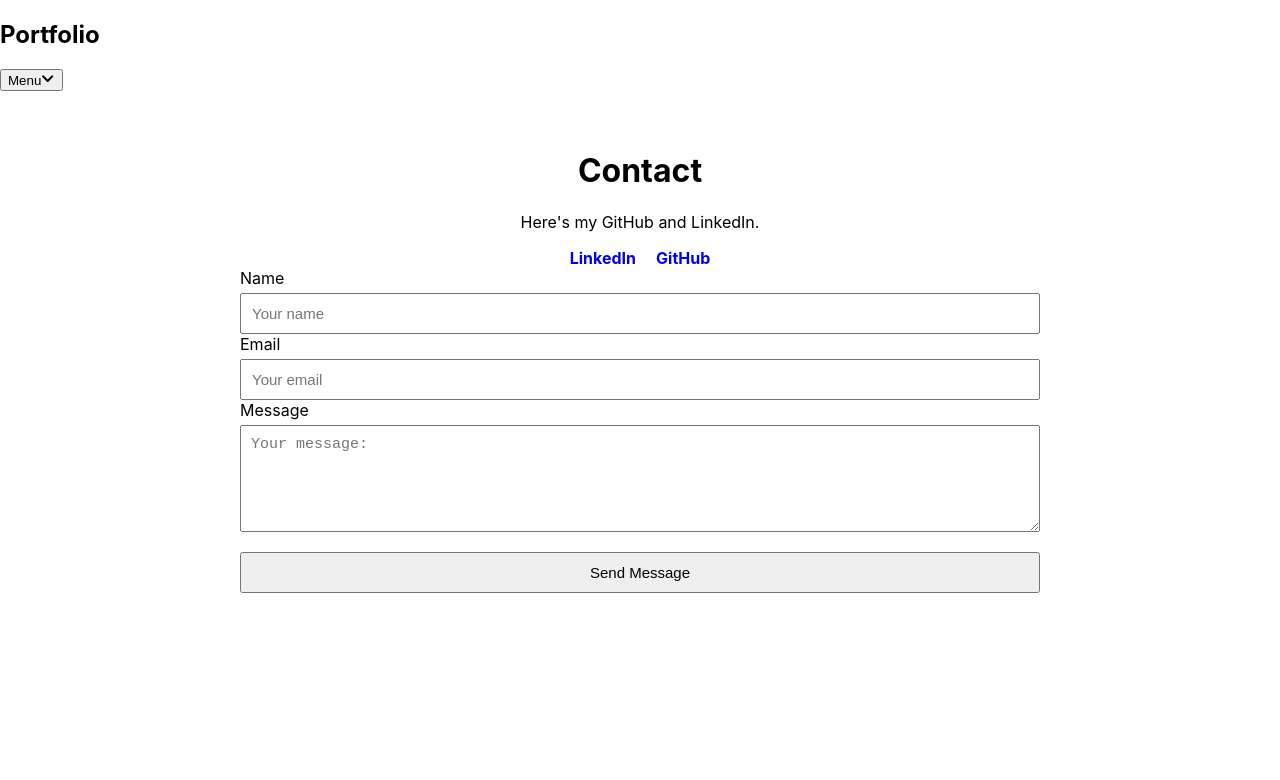
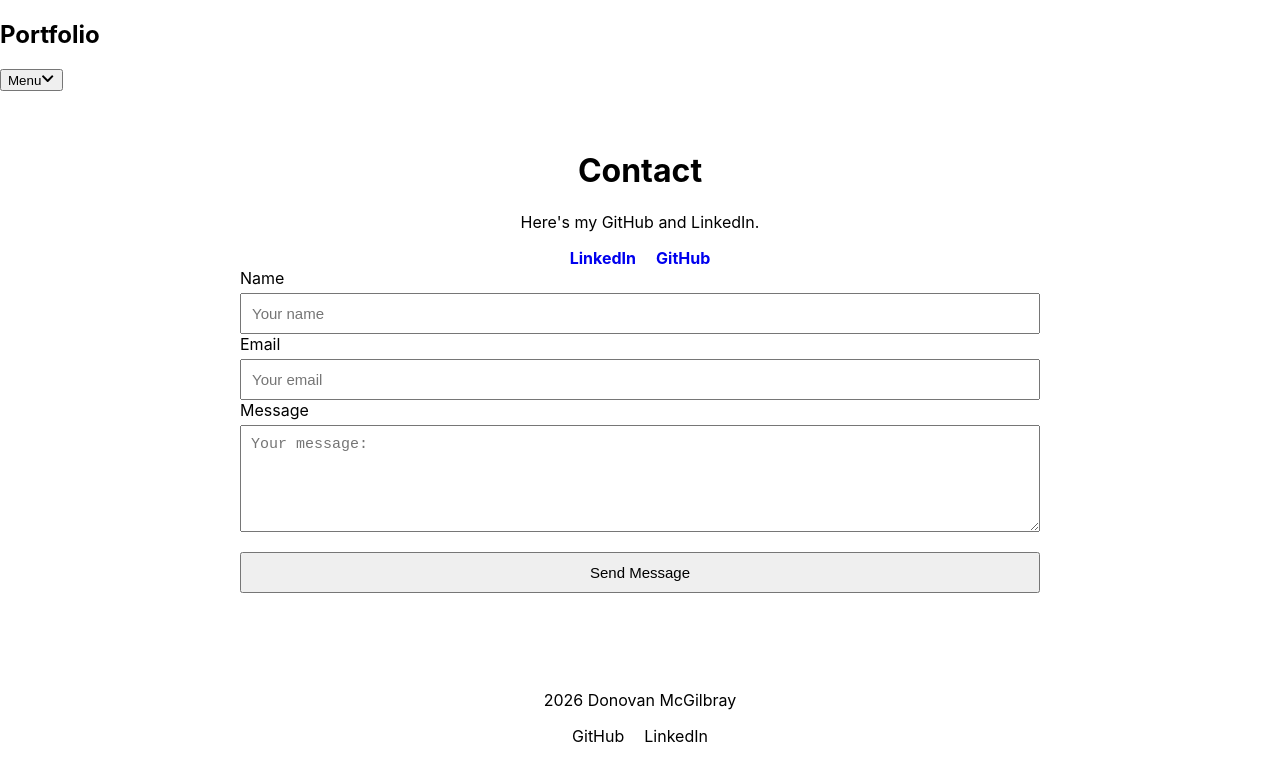
Before and after one commit to DonovanMcGilbray/PortfolioWebsite, a React (Create React App) app: page /contact in a window 1280 px wide. Shown: the top 780 px of the page. Built offline with nearby package versions, Linux system fonts and the light colour scheme.

Commit message:
created footer and used resend predefined address for contact

```diff
--- a/api/contact.ts
+++ b/api/contact.ts
@@ -12,7 +12,7 @@ export default async function handler(req: any, res: any) {
     }
     try {
         await resend.emails.send({
-            from: "Portfolio Contact <djaymcgilbray@gmail.com>",
+            from: "Portfolio Contact <contact@kiogareogu.resend.app>",
             to: "djaymcgilbray@gmail.com",
             replyTo: email,
             subject: `New contact from ${name}`,
--- a/src/App.js
+++ b/src/App.js
@@ -9,6 +9,7 @@ import PortfolioDetail from "./pages/PortfolioDetail";
 import Blog from "./pages/Blog";
 import BlogDetail from "./pages/BlogDetail";
 import Contact from "./pages/Contact";
+import Footer from "./components/Footer";
 
 function App() {
   return (
@@ -24,6 +25,7 @@ function App() {
         <Route path="/blog/:slug" element = {<BlogDetail />} />
         <Route path="/contact" element = {<Contact />} />
       </Routes>
+      <Footer/>
     </Router>
   );
 }
--- /dev/null
+++ b/src/components/Footer.css
@@ -0,0 +1,17 @@
+.footer {
+    margin-top: 40px;
+    padding: 20px;
+    text-align: center;
+    border-top: 1px solid white;
+    background-color: white;
+}
+
+.footer-links {
+    margin-top: 10px;
+}
+
+.footer-links a {
+    margin: 0 10px;
+    color: black;
+    text-decoration: none;
+}
--- /dev/null
+++ b/src/components/Footer.js
@@ -0,0 +1,19 @@
+import "./Footer.css";
+
+function Footer() {
+    return (
+        <footer className = "footer">
+            <p>{new Date().getFullYear()} Donovan McGilbray</p>
+            <div className = "footer-links">
+                <a href = "https://github.com/DonovanMcGilbray" target = "_blank" rel = "noopener noreferrer">
+                    GitHub
+                </a>
+                <a href = "https://www.linkedin.com/in/donovan-mcgilbray-67a2913b7" target = "_blank" rel = "noopener noreferrer">
+                    LinkedIn
+                </a>
+            </div>
+        </footer>
+    );
+}
+
+export default Footer;
```
